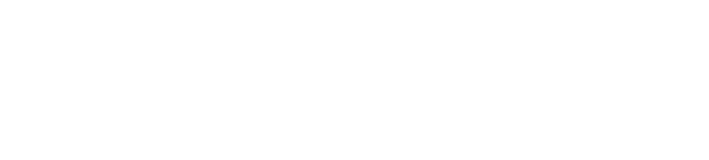
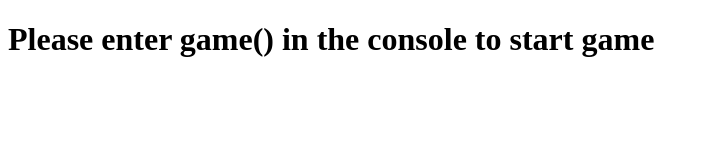
Before and after one commit to es-rene99/rock-paper-scissors, a plain HTML site: page src/index.html in a window 1280 px wide. Shown: the whole page, without its empty margins (0-709 px from the left). Drawn offline with Linux system fonts and the light colour scheme.

Commit message:
added instructions in html

```diff
--- a/src/index.html
+++ b/src/index.html
@@ -6,6 +6,7 @@
         <title>Rock Paper Scissors</title>
     </head>
     <body>
+        <h1>Please enter game() in the console to start game</h1>
         <script src="script.js"></script>
     </body>
 </html>
```
